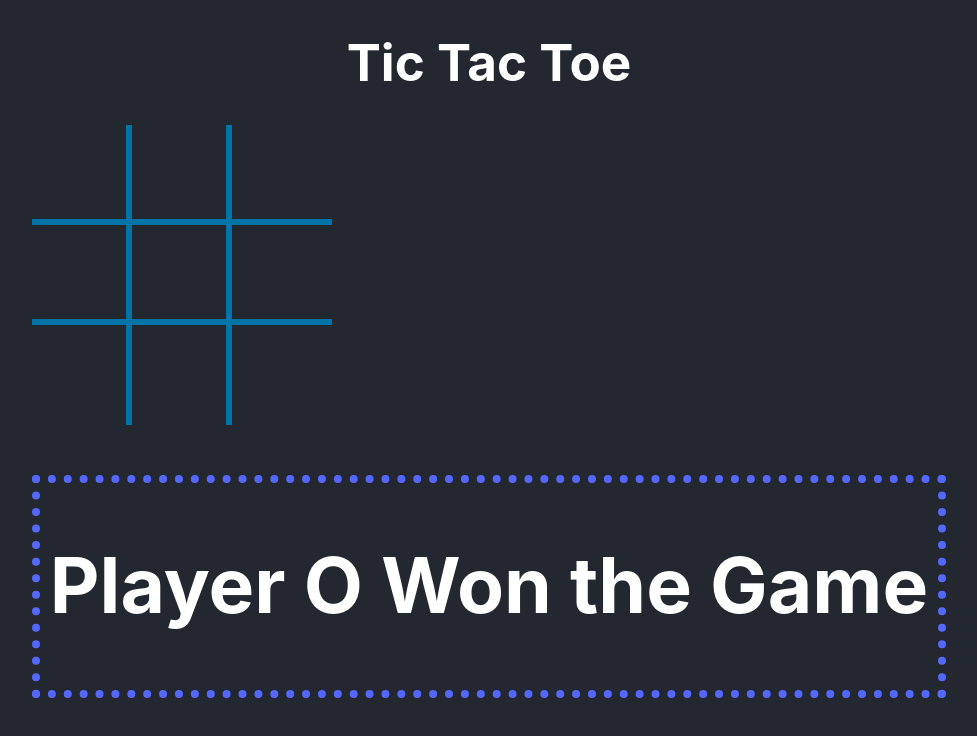
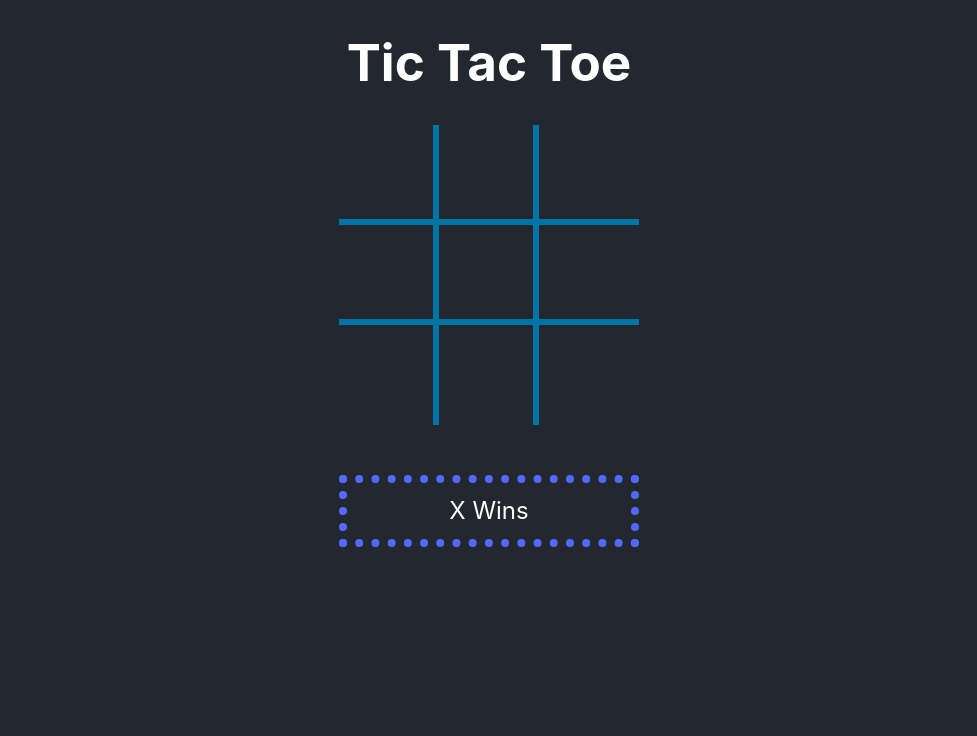
Before and after one commit to neeraj-gs/TicTac-Toe, a React (Vite) app in the folder tic-tac-toe/: page / in a window 1280 px wide. Shown: the top 736 px of the page, without its empty margins (151-1128 px from the left). Built offline with nearby package versions, Linux system fonts and the light colour scheme.

Commit message:
Fixed the big of game result not printing properly

```diff
--- a/tic-tac-toe/src/components/GameOver.jsx
+++ b/tic-tac-toe/src/components/GameOver.jsx
@@ -1,34 +1,18 @@
-import GameState from "./GameState"
+import GameState from "./GameState";
 
-const GameOver = ({gameState}) => {
-  switch(gameState){
+function GameOver({ gameState }) {
+  switch (gameState) {
     case GameState.inProgress:
-      return (
-        <></>
-      )
-    case GameState.playerxwins:
-      return (
-        <div className="game-over">
-            <h1>Player X Won the Game</h1>
-        </div>
-      )
-    case GameState.playerowins:
-      return (
-        <div className="game-over">
-            <h1>Player O Won the Game</h1>
-        </div>
-      )
-      case GameState.draw:
-      return (
-        <div className="game-over">
-            <h1>Its A Draw Match</h1>
-        </div>
-      )
-      default:
-        return (
-          <></>
-        )
+      return <></>;
+    case GameState.playerOWins:
+      return <div className="game-over">O Wins</div>;
+    case GameState.playerXWins:
+      return <div className="game-over">X Wins</div>;
+    case GameState.draw:
+      return <div className="game-over">Draw</div>;
+    default:
+      return <></>;
   }
 }
 
-export default GameOver
+export default GameOver;
--- a/tic-tac-toe/src/components/GameState.js
+++ b/tic-tac-toe/src/components/GameState.js
@@ -1,8 +1,8 @@
 const GameState = {
-    playerxwins:0,
-    playerowins:1,
-    draw:2,
-    inProgress:3,
-}
+    playerXWins: 0,
+    playerOWins: 1,
+    draw: 2,
+    inProgress: 3,
+  };
 
-export default GameState;
+  export default GameState;
--- a/tic-tac-toe/src/components/TicTacToe.jsx
+++ b/tic-tac-toe/src/components/TicTacToe.jsx
@@ -40,7 +40,7 @@ const TicTacToe = () => {
     const [tiles,setTiles] = useState(Array(9).fill(null))
     const [playerTurn,setPlayerTurn] = useState(playerx)
     const [strike,setStrike] = useState();
-    const [gameState,setGameState] = useState(GameState.playerowins)
+    const [gameState,setGameState] = useState(GameState.playerXWins)
 
     const handleTileClick = (index)=>{
 
```
